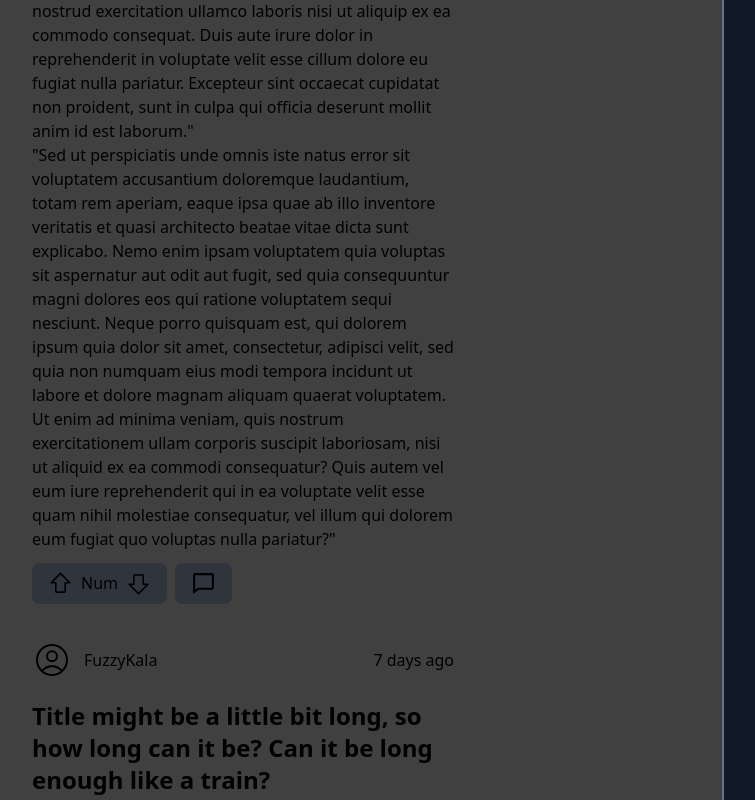
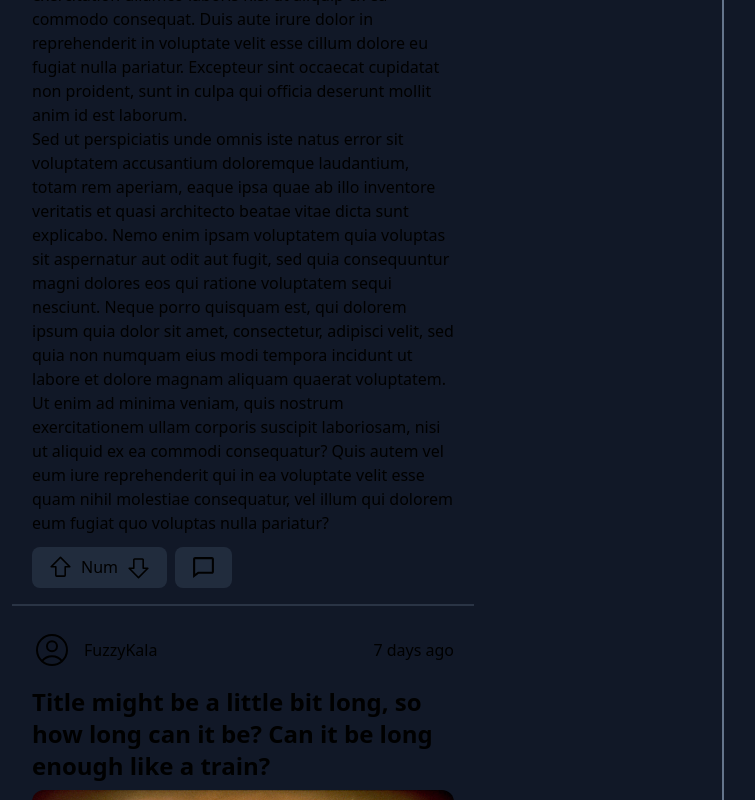
Before and after one commit to FuzzyKala/foodhub-nextjs, a Next.js app: page / in a window 1280 px wide. Shown: the part 660-1460 px from the top of the page, without its empty margins (236-991 px from the left). Built offline with nearby package versions, Linux system fonts and the light colour scheme.

Commit message:
updated card layout and added dividedLine component

```diff
--- a/src/app/page.tsx
+++ b/src/app/page.tsx
@@ -4,6 +4,7 @@ import Dropdown from "@/components/Dropdown";
 import Logo from "@/components/Logo";
 import MenuIcon from "@/components/MenuIcon";
 import Card from "@/components/Card";
+import DivideLine from "@/components/DivideLine";
 
 export default function Home() {
   return (
@@ -11,7 +12,7 @@ export default function Home() {
       <header>
         <div
           id="navBar"
-          className="border-b-2 border-slate-500 flex justify-between bg-gray-800"
+          className="border-b-2 border-slate-500 flex justify-between bg-gray-900"
         >
           <div id="navBar-left" className="flex basis-1/3 pl-20">
             <Logo />
@@ -28,11 +29,14 @@ export default function Home() {
       <main className="flex flex-row">
         <div
           id="cardSection"
-          className="basis-3/4 bg-neutral-700 py-10 px-60 border-r-2 border-slate-500"
+          className="basis-3/4 bg-gray-900 py-10 px-60 border-r-2 border-slate-500"
         >
           <Card />
+          <DivideLine />
           <Card />
+          <DivideLine />
           <Card />
+          <DivideLine />
         </div>
         <div id="commentSection" className="basis-1/4 bg-gray-900">
           text
--- a/src/components/Card.tsx
+++ b/src/components/Card.tsx
@@ -4,8 +4,12 @@ import { BiComment } from "react-icons/bi";
 
 export default function Card() {
   return (
-    <div id="card" className="p-2 rounded-lg hover:bg-slate-500 hover:border-1">
-      <div id="cardHeader" className="flex justify-between m-5">
+    <div>
+      <div
+        id="card"
+        className="p-2 rounded-lg hover:bg-slate-500 hover:border-1 hover:bg-opacity-20"
+      >
+        <div id="cardHeader" className="flex justify-between mx-5 mt-2 mb-4">
           <div id="cardHeader-left" className="items-center flex">
             <div id="userAvatar" className="flex items-center mr-3">
               <svg
@@ -56,29 +60,30 @@ export default function Card() {
             </div>
             <div id="textContainer">
               <p>
-              "Lorem ipsum dolor sit amet, consectetur adipiscing elit, sed do
+                Lorem ipsum dolor sit amet, consectetur adipiscing elit, sed do
                 eiusmod tempor incididunt ut labore et dolore magna aliqua. Ut
                 enim ad minim veniam, quis nostrud exercitation ullamco laboris
-              nisi ut aliquip ex ea commodo consequat. Duis aute irure dolor in
-              reprehenderit in voluptate velit esse cillum dolore eu fugiat
+                nisi ut aliquip ex ea commodo consequat. Duis aute irure dolor
+                in reprehenderit in voluptate velit esse cillum dolore eu fugiat
                 nulla pariatur. Excepteur sint occaecat cupidatat non proident,
-              sunt in culpa qui officia deserunt mollit anim id est laborum."
+                sunt in culpa qui officia deserunt mollit anim id est laborum.
               </p>
               <p>
-              "Sed ut perspiciatis unde omnis iste natus error sit voluptatem
+                Sed ut perspiciatis unde omnis iste natus error sit voluptatem
                 accusantium doloremque laudantium, totam rem aperiam, eaque ipsa
-              quae ab illo inventore veritatis et quasi architecto beatae vitae
-              dicta sunt explicabo. Nemo enim ipsam voluptatem quia voluptas sit
-              aspernatur aut odit aut fugit, sed quia consequuntur magni dolores
-              eos qui ratione voluptatem sequi nesciunt. Neque porro quisquam
-              est, qui dolorem ipsum quia dolor sit amet, consectetur, adipisci
-              velit, sed quia non numquam eius modi tempora incidunt ut labore
-              et dolore magnam aliquam quaerat voluptatem. Ut enim ad minima
-              veniam, quis nostrum exercitationem ullam corporis suscipit
-              laboriosam, nisi ut aliquid ex ea commodi consequatur? Quis autem
-              vel eum iure reprehenderit qui in ea voluptate velit esse quam
-              nihil molestiae consequatur, vel illum qui dolorem eum fugiat quo
-              voluptas nulla pariatur?"
+                quae ab illo inventore veritatis et quasi architecto beatae
+                vitae dicta sunt explicabo. Nemo enim ipsam voluptatem quia
+                voluptas sit aspernatur aut odit aut fugit, sed quia
+                consequuntur magni dolores eos qui ratione voluptatem sequi
+                nesciunt. Neque porro quisquam est, qui dolorem ipsum quia dolor
+                sit amet, consectetur, adipisci velit, sed quia non numquam eius
+                modi tempora incidunt ut labore et dolore magnam aliquam quaerat
+                voluptatem. Ut enim ad minima veniam, quis nostrum
+                exercitationem ullam corporis suscipit laboriosam, nisi ut
+                aliquid ex ea commodi consequatur? Quis autem vel eum iure
+                reprehenderit qui in ea voluptate velit esse quam nihil
+                molestiae consequatur, vel illum qui dolorem eum fugiat quo
+                voluptas nulla pariatur?
               </p>
             </div>
           </div>
@@ -86,7 +91,7 @@ export default function Card() {
         <div id="cardFooter" className="mx-5 flex">
           <div
             id="rating"
-          className="bg-slate-800 bg-opacity-50 rounded-lg flex px-3 py-2 mr-2"
+            className="bg-slate-700 bg-opacity-50 rounded-lg flex px-3 py-2 mr-2"
           >
             <PiArrowFatUp size={25} className="mx-1 hover:fill-red-600" />
             <div className="mx-1">Num</div>
@@ -94,11 +99,12 @@ export default function Card() {
           </div>
           <div
             id="comment"
-          className="bg-slate-800 bg-opacity-50 rounded-lg flex px-3 py-2 mr-2"
+            className="bg-slate-700 bg-opacity-50 rounded-lg flex px-3 py-2 mr-2"
           >
             <BiComment size={25} className="mx-1" />
           </div>
         </div>
       </div>
+    </div>
   );
 }
--- /dev/null
+++ b/src/components/DivideLine.tsx
@@ -0,0 +1,5 @@
+export default function DivideLine() {
+  return (
+    <div className="border-b-2 border-slate-500 border-opacity-30 m-2"></div>
+  );
+}
--- a/src/components/SearchBar.module.css
+++ b/src/components/SearchBar.module.css
@@ -4,7 +4,7 @@
     @apply w-128 p-2 px-10 rounded-lg bg-searchBar;
   }
   .searchBar:focus {
-    @apply outline-none ring-2 ring-blue-400;
+    @apply outline-none ring-1 ring-blue-300;
   }
 }
 
```
Lines whose indentation alone changed are shown as unchanged.
